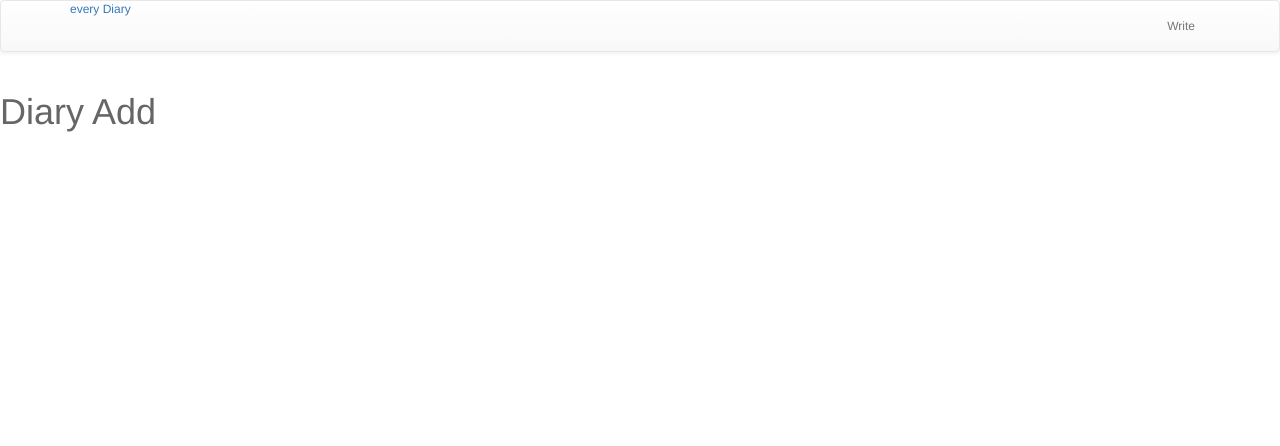
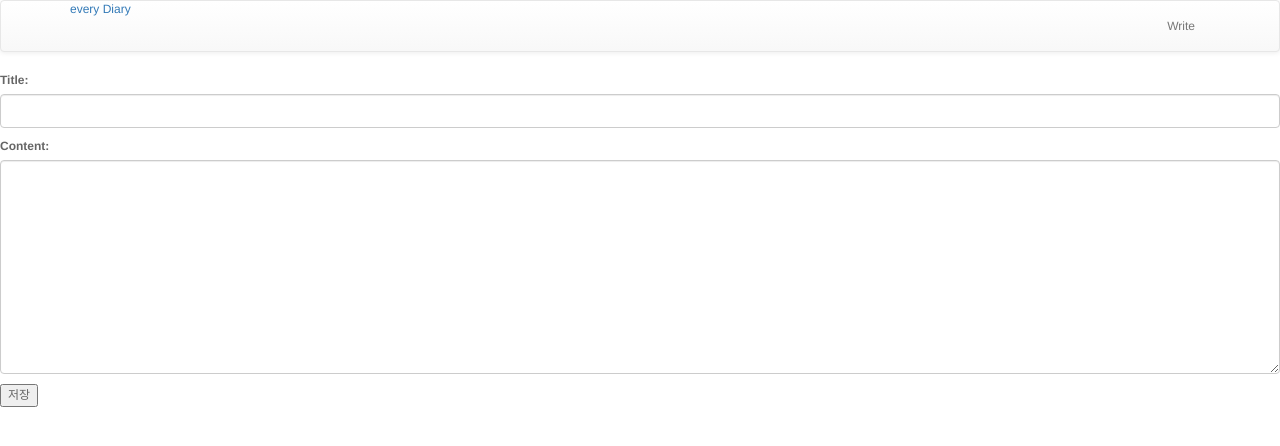
Before and after one commit to YongPilMoon/myDiary, a Django app: a page that uses diarySitePrj/templates/diary/diary_add.html in a window 1280 px wide. Shown: the top 446 px of the page. Run offline with Django 3.2, Linux system fonts and the light colour scheme; style sheets or scripts are compiled from the project's sources; some libraries are stand-ins or nearby versions.

Commit message:
Update diary_add form

```diff
--- /dev/null
+++ b/diarySitePrj/diary/forms.py
@@ -0,0 +1,12 @@
+from django import forms
+from .models import Diary
+
+
+class DiaryForm(forms.ModelForm):
+    class Meta:
+        model = Diary
+        fields = ('title', 'content', )
+        widgets = {
+            'title': forms.TextInput(attrs={'class': 'form-control'}),
+            'content': forms.Textarea(attrs={'class': 'form-control'}),
+        }
--- a/diarySitePrj/diary/views/diary.py
+++ b/diarySitePrj/diary/views/diary.py
@@ -1,5 +1,6 @@
+from django.http import HttpResponse
 from django.shortcuts import render
-
+from diary.forms import DiaryForm
 __all__ = [
     'diary_add',
     'diary_calendar',
@@ -7,10 +8,19 @@ __all__ = [
 
 
 def diary_add(request):
-    context = {
+    user = request.user
 
-    }
-    return render(request, 'diary/diary_add.html', context)
+    if request.method == 'POST':
+        form = DiaryForm(request.POST)
+
+        if form.is_valid():
+            diary = form.save(commit=False)
+            diary.author = user
+            diary.save()
+            return HttpResponse("diary detail")
+    else:
+        form = DiaryForm()
+        return render(request, 'diary/diary_add.html', {'form':form})
 
 
 def diary_calendar(request):
--- a/diarySitePrj/templates/diary/diary_add.html
+++ b/diarySitePrj/templates/diary/diary_add.html
@@ -1,5 +1,8 @@
 {% extends 'common/base.html' %}
 
 {% block content %}
-    <h1>Diary Add</h1>
+    <form action=""method="POST">
+        {{ form.as_p }}
+        <button type="submit">저장</button>
+    </form>
 {% endblock %}
```
